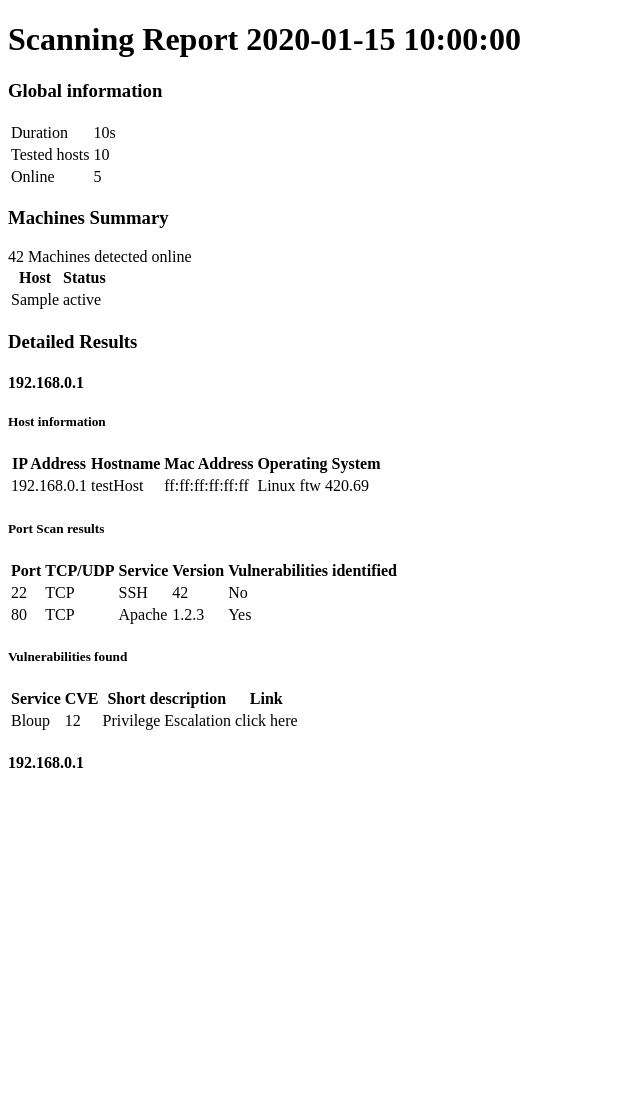
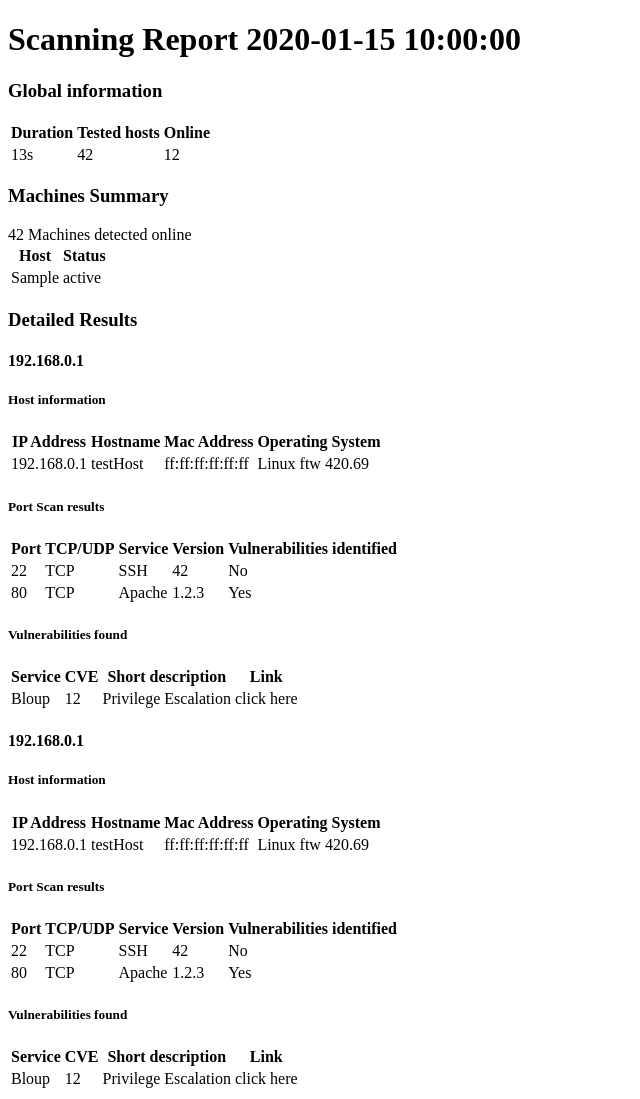
Before and after one commit to aHugues/port-eye, a Python web app: template port_eye/templates/export.html.j2 in a window 1280 px wide. Shown: the whole page, without its empty margins (0-640 px from the left). Before the commit the page ends 768 px from the top, so only its background shows below. Run offline with Jinja, Linux system fonts and the light colour scheme; the template is opened without the code that fills it: most values are stand-ins (such as "Sample title", 1, 10 or a date in 2020).

Commit message:
Improve basic layout

```diff
--- a/port_eye/templates/export.html.j2
+++ b/port_eye/templates/export.html.j2
@@ -9,49 +9,34 @@
 
 <body>
 
-    <h1>Scanning Report {{ date }}</h1>
+    <h1 class="report-title">Scanning Report {{ date }}</h1>
 
-    <div>
+    <div class="category-wrapper">
         <h3 class="category-title">
             Global information
         </h3>
         <table class="global-table">
             <tr>
-                <td class="table-vertical-header">
-                    Duration
-                </td>
-                <td class="temp">
-                    {{ duration }}s
-                </td>
+                <th class="global-table-header">Duration</th>
+                <th class="global-table-header">Tested hosts</th>
+                <th class="global-table-header">Online</th>
             </tr>
-
             <tr>
-                <td>
-                    Tested hosts
-                </td>
-                <td class="temp">
-                    10
-                </td>
-            </tr>
-
-            <tr>
-                <td>
-                    Online
-                </td>
-                <td class="temp">
-                    5
-                </td>
+                <td class="global-table-content">13s</td>
+                <td class="global-table-content">42</td>
+                <td class="global-table-content">12</td>
             </tr>
         </table>
     </div>
 
 
-    <div>
+    <div class="category-wrapper">
         <h3 class="category-title">
             Machines Summary
         </h3>
 
-        <div><span class="temp">42</span> Machines detected online</div>
+        <div class="hosts-count"><span class="temp">42</span> Machines detected online</div>
+
         <table class="status-table">
             <tr>
                 <th>Host</th>
@@ -77,8 +62,9 @@
         </h3>
         <div class="detailed-info-wrapper">
 
-            <div class="detail-host">
+            <div class="detail-host-wrapper">
                 <h4 status="host-ip">192.168.0.1</h4>
+                <div class="detail-host-content">
 
                     <h5>Host information</h5>
                     <table class="host-global-table">
@@ -137,10 +123,73 @@
                         </tr>
                     </table>
                 </div>
+            </div>
 
-            <div class="detail-host">
+
+            <div class="detail-host-wrapper">
                     <h4 status="host-ip">192.168.0.1</h4>
+                    <div class="detail-host-content">
+
+                        <h5>Host information</h5>
+                        <table class="host-global-table">
+                            <tr>
+                                <th>IP Address</th>
+                                <th>Hostname</th>
+                                <th>Mac Address</th>
+                                <th>Operating System</th>
+                            </tr>
+                            <tr>
+                                <td class="temp">192.168.0.1</td>
+                                <td class="temp">testHost</td>
+                                <td class="temp">ff:ff:ff:ff:ff:ff</td>
+                                <td class="temp">Linux ftw 420.69</td>
+                            </tr>
+                        </table>
+
+                        <h5>Port Scan results</h5>
+                        <table class="host-global-table">
+                            <tr>
+                                <th>Port</th>
+                                <th>TCP/UDP</th>
+                                <th>Service</th>
+                                <th>Version</th>
+                                <th>Vulnerabilities identified</th>
+                            </tr>
+                            <tr>
+                                <td>22</td>
+                                <td>TCP</td>
+                                <td>SSH</td>
+                                <td>42</td>
+                                <td>No</td>
+                            </tr>
+                            <tr>
+                                <td>80</td>
+                                <td>TCP</td>
+                                <td>Apache</td>
+                                <td>1.2.3</td>
+                                <td>Yes</td>
+                            </tr>
+                        </table>
+
+                        <h5>Vulnerabilities found</h5>
+                        <table class="host-global-table">
+                            <tr>
+                                <th>Service</th>
+                                <th>CVE</th>
+                                <th>Short description</th>
+                                <th>Link</th>
+                            </tr>
+                            <tr>
+                                <td>Bloup</td>
+                                <td>12</td>
+                                <td>Privilege Escalation</td>
+                                <td>click here</td>
+                            </tr>
+                        </table>
                     </div>
+                </div>
+
+
         </div>
     </div>
 
```
Also changed, not shown: port_eye/templates/style.css (+21 -1 lines). Lines whose indentation alone changed are shown as unchanged.
